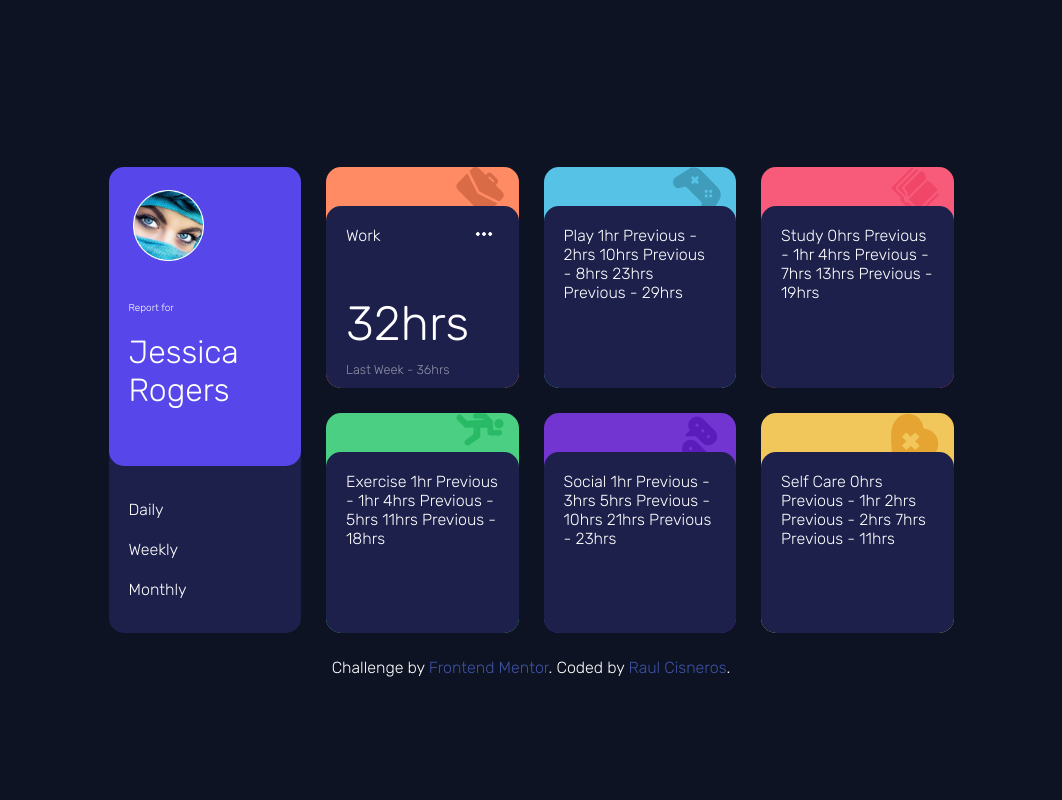
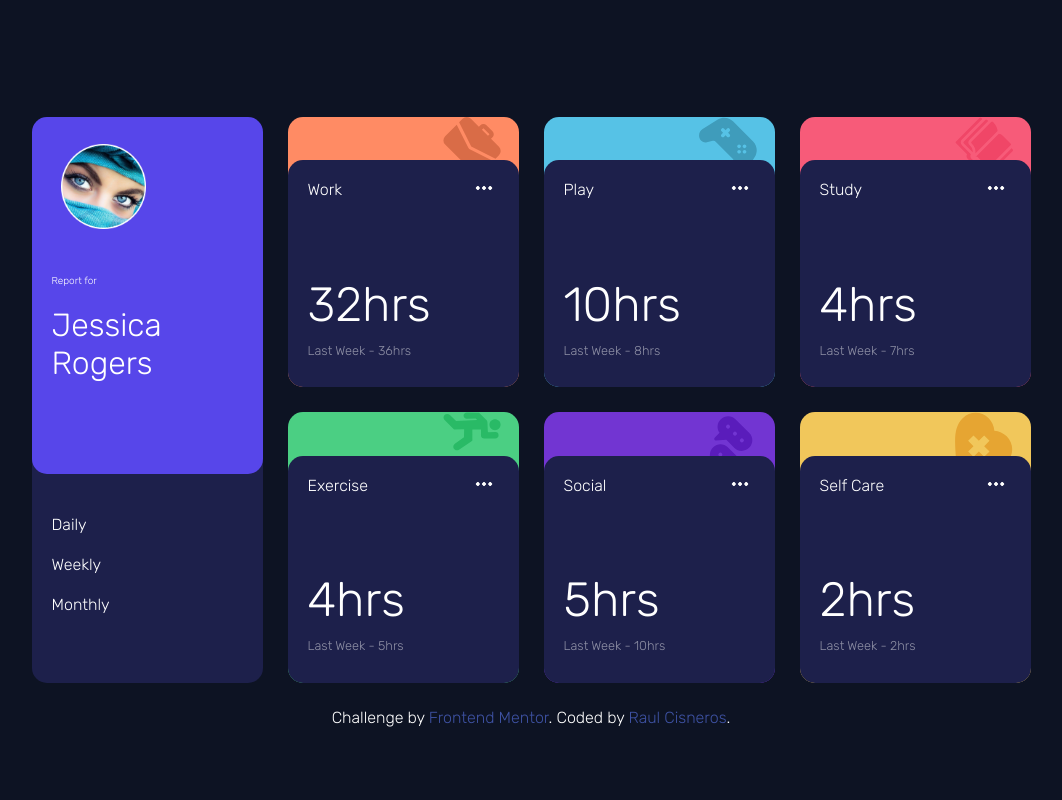
Before and after one commit to avfreq/time-tracking-dashboard, a website: page index.html in a window 1280 px wide. Shown: the whole page, without its empty margins (109-1171 px from the left). Drawn offline with Linux system fonts and the light colour scheme.

Commit message:
card data added

```diff
--- a/index.html
+++ b/index.html
@@ -41,56 +41,47 @@
 
     <!-- play card-->
     <div class="header-play"></div>
-    <div class="sm-container play">
-      Play
-      1hr <!-- daily -->
-      Previous - 2hrs <!-- daily -->
-      10hrs <!-- weekly -->
-      Previous - 8hrs <!-- weekly -->
-      23hrs <!-- monthly -->
-      Previous - 29hrs <!-- monthly -->
-    </div>
+    <ul class="sm-cont play-ul">
+      <li class="sm-cont-0 play-li0"></li><!-- meatballs -->
+      <li class="sm-cont-1 play-li1">Play</li>
+      <li class="sm-cont-2 play-li2">10hrs</li>
+      <li class="sm-cont-3 play-li3">Last Week - 8hrs</li>
+    </ul>
+
+    <!-- study card -->
     <div class="header-study"></div>
-    <div class="sm-container study">
-      Study
-      0hrs <!-- daily -->
-      Previous - 1hr <!-- daily -->
-      4hrs <!-- weekly -->
-      Previous - 7hrs <!-- weekly -->
-      13hrs <!-- monthly -->
-      Previous - 19hrs <!-- monthly -->
-    </div>
+    <ul class="sm-cont study-ul">
+      <li class="sm-cont-0 study-li0"></li><!-- meatballs -->
+      <li class="sm-cont-1 study-li1">Study</li>
+      <li class="sm-cont-2 study-li2">4hrs</li>
+      <li class="sm-cont-3 study-li3">Last Week - 7hrs</li>
+    </ul>
+
+    <!-- exercise card -->
     <div class="header-exercise"></div>
-    <div class="sm-container exercise">
-      Exercise
-      1hr <!-- daily -->
-      Previous - 1hr <!-- daily -->
-      4hrs <!-- weekly -->
-      Previous - 5hrs <!-- weekly -->
-      11hrs <!-- monthly -->
-      Previous - 18hrs <!-- monthly -->
-    </div>
+    <ul class="sm-cont exercise-ul">
+      <li class="sm-cont-0 exercise-li0"></li><!-- meatballs -->
+      <li class="sm-cont-1 exercise-li1">Exercise</li>
+      <li class="sm-cont-2 exercise-li2">4hrs</li>
+      <li class="sm-cont-3 exercise-li3">Last Week - 5hrs</li>
+    </ul>
+
     <div class="header-social"></div>
-    <div class="sm-container social">
-      Social
-      1hr <!-- daily -->
-      Previous - 3hrs <!-- daily -->
-      5hrs <!-- weekly -->
-      Previous - 10hrs <!-- weekly -->
-      21hrs <!-- monthly -->
-      Previous - 23hrs <!-- monthly -->
-    </div>
+    <ul class="sm-cont social-ul">
+      <li class="sm-cont-0 social-li0"></li><!-- meatballs -->
+      <li class="sm-cont-1 social-li1">Social</li>
+      <li class="sm-cont-2 social-li2">5hrs</li>
+      <li class="sm-cont-3 social-li3">Last Week - 10hrs</li>
+    </ul>
+
+    <!-- self care card-->
     <div class="header-self-care"></div>
-    <div class="sm-container self-care">
-      Self Care
-      0hrs <!-- daily -->
-      Previous - 1hr <!-- daily -->
-      2hrs <!-- weekly -->
-      Previous - 2hrs <!-- weekly -->
-      7hrs <!-- monthly -->
-      Previous - 11hrs <!-- monthly -->
-    </div>
-
+    <ul class="sm-cont self-care-ul">
+      <li class="sm-cont-0 self-care-li0"></li><!-- meatballs -->
+      <li class="sm-cont-1 self-care-li1">Self Care</li>
+      <li class="sm-cont-2 self-care-li2">2hrs</li>
+      <li class="sm-cont-3 self-care-li3">Last Week - 2hrs</li>
+    </ul>
 
   <div class="attribution">
     <p>Challenge by <a href="https://www.frontendmentor.io?ref=challenge" target="_blank">Frontend Mentor</a>.
--- a/src/scss/base/_layout.scss
+++ b/src/scss/base/_layout.scss
@@ -3,8 +3,8 @@
 
 .global-container {
     display: grid;
-    grid-template-columns: repeat(6, 1fr);
-    grid-template-rows: 1fr .10fr .1fr 1fr .10fr .1fr 1fr 1fr;
+    grid-template-columns: .5fr repeat(4, 1fr) .5fr;
+    grid-template-rows: .5fr .10fr .1fr 1fr .10fr .1fr 1fr .5fr;
     width: 100vw;
     height: 100vh;
     grid-gap: 25px;
@@ -62,10 +62,12 @@
         z-index: -1;
         @include m.head(c.$color-9, url(../../starter_files/images/icon-play.svg));
     }
-    .play {
+    .play-ul {
         grid-column: 4/5;
         grid-row: 3/5;
+        position: relative;
         @include m.smallBox(c.$color-1);
+        @include m.card-data;
     }
 
     //--- study
@@ -75,10 +77,12 @@
         z-index: -1;
         @include m.head(c.$color-11, url(../../starter_files/images/icon-study.svg));
     }
-    .study {
+    .study-ul {
         grid-column: 5/6;
         grid-row: 3/5;
+        position: relative;
         @include m.smallBox(c.$color-1);
+        @include m.card-data;
     }
 
     //--- exercise
@@ -88,10 +92,12 @@
         z-index: -1;
         @include m.head(c.$color-13, url(../../starter_files/images/icon-exercise.svg));
     }
-    .exercise {
+    .exercise-ul {
         grid-column: 3/4;
         grid-row: 6/8;
+        position: relative;
         @include m.smallBox(c.$color-1);
+        @include m.card-data;
     }
 
     //--- social
@@ -101,12 +107,14 @@
         z-index: -1;
         @include m.head(c.$color-15, url(../../starter_files/images/icon-social.svg));
     }
-    .social {
+    .social-ul {
         grid-column: 4/5;
         grid-row: 6/8;
+        position: relative;
         @include m.smallBox(c.$color-1);
+        @include m.card-data;
+    }
 
-    }
     //--- self care
     .header-self-care {
         grid-column: 5/6;
@@ -114,10 +122,12 @@
         z-index: -1;
         @include m.head(c.$color-17, url(../../starter_files/images/icon-self-care.svg));
     }
-    .self-care {
+    .self-care-ul {
         grid-column: 5/6;
         grid-row: 6/8;
+        position: relative;
         @include m.smallBox(c.$color-1);
+        @include m.card-data;
     }
 
     .attribution {
--- a/src/scss/base/_mix-in.scss
+++ b/src/scss/base/_mix-in.scss
@@ -17,7 +17,7 @@
 
 @mixin card-data {
 
-    .work-li0 {
+    .work-li0, .play-li0, .study-li0, .exercise-li0, .social-li0, .self-care-li0 { // meatballs
         background-image: url(../../starter_files/images/meatballs.png);
         background-size: cover;
         background-repeat: no-repeat;
@@ -29,19 +29,20 @@
         position: absolute;
     }
 
-    .work-li1 {
+    .work-li1, .play-li1, .study-li1, .exercise-li1, .social-li1, .self-care-li1 { // "work" text
         font-size: 1rem;
     }
 
-    .work-li2 { // 32hrs
+    .work-li2, .play-li2, .study-li2, .exercise-li2, .social-li2, .self-care-li2 { // 32hrs
         font-size: 3rem;
-        margin-top: 50px;
+        margin-top: 40%;
 
     }
 
-    .work-li3 {
+    .work-li3, .play-li3, .study-li3, .exercise-li3, .social-li3, .self-care-li3 { // daily, weekly, monthly
         font-size: .8rem;
         margin-top: 10px;
         color: c.$color-7;
     }
+
 }
```
Also changed, not shown: dist/css/main.css, 1 other file.
